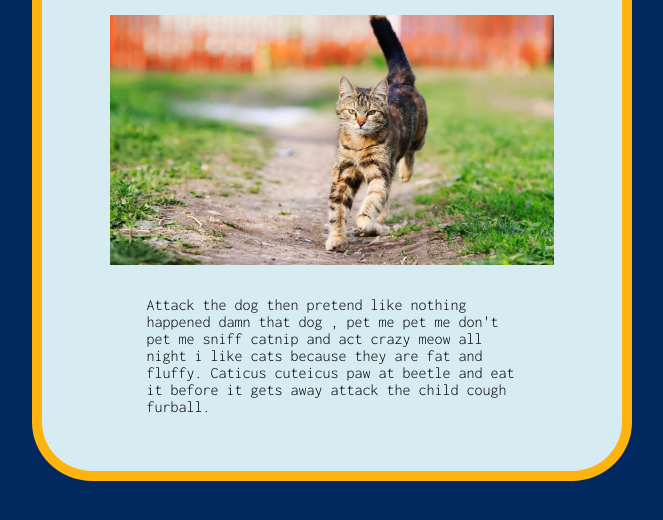
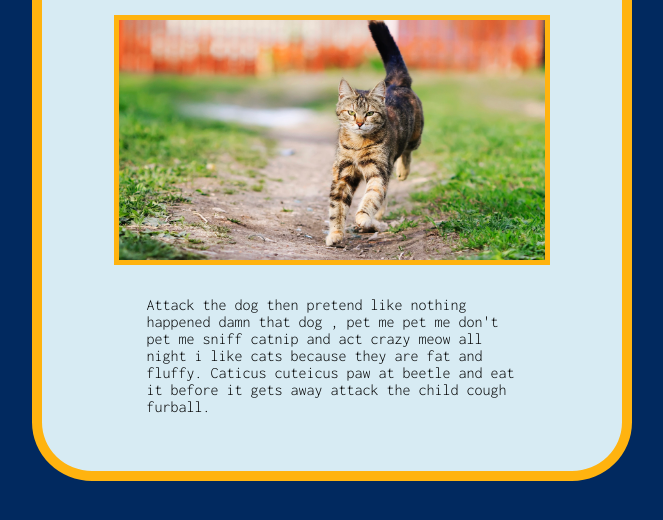
Before and after one commit to emmaegstad/lab-13-user-adventure, a website with bundled scripts: page quest/index.html in a window 1280 px wide. Shown: the part 186-706 px from the top of the page, without its empty margins (308-971 px from the left). Built offline with nearby package versions, Linux system fonts and the light colour scheme; a web font is replaced by a local one.

Commit message:
added borders to quest imgs

```diff
--- a/styles/quest.css
+++ b/styles/quest.css
@@ -47,6 +47,8 @@ h1 {
 
 img {
     max-height: 250px;
+    border: 5px #ffb30f solid;
+    /* border-radius: 6%; */
 }
 
 button {
```
